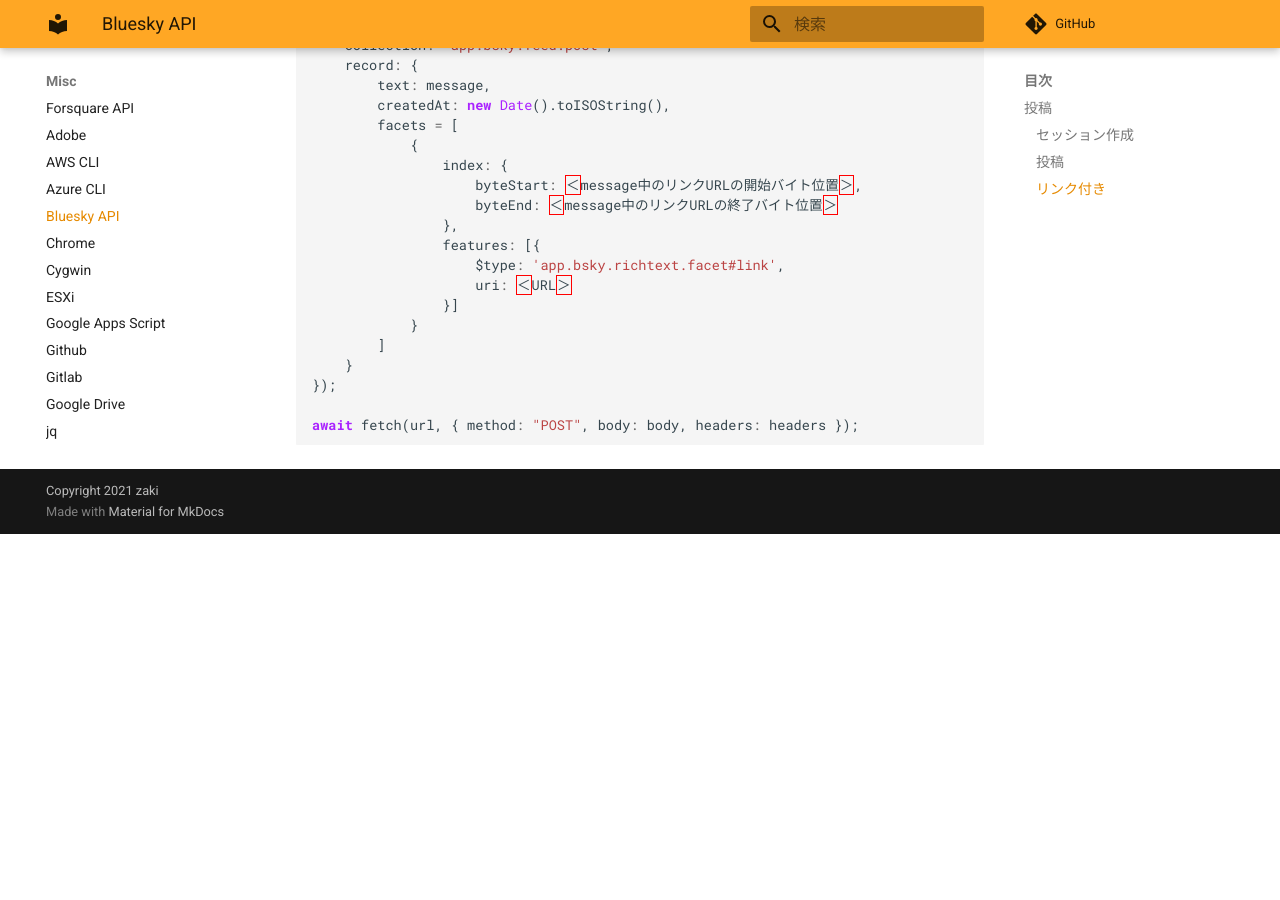
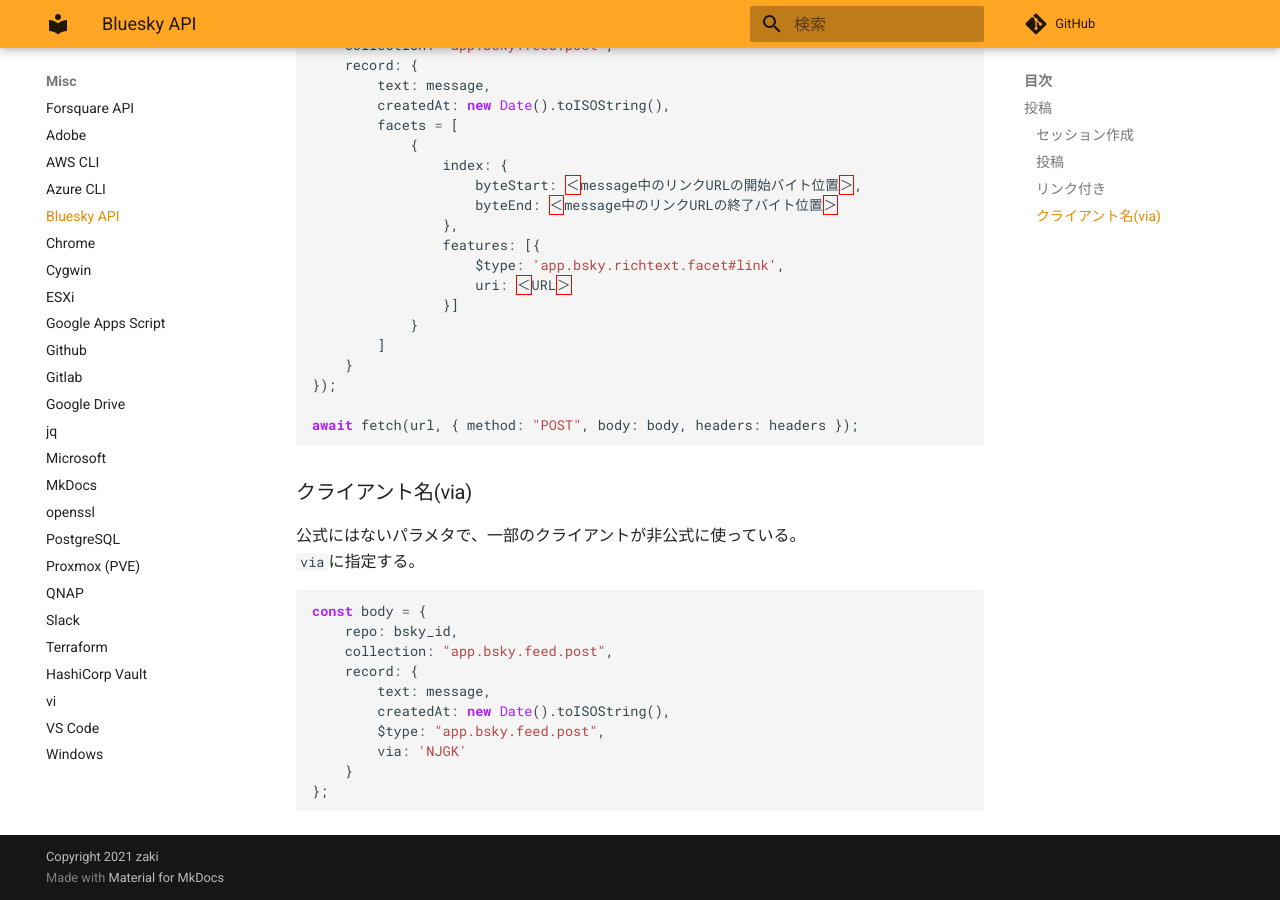
Before and after one commit to zaki-lknr/docs, an MkDocs documentation site: the page built from docs/Misc/bsky.md, in a window 1280 px wide and 900 px high, scrolled down 2049 px. Built offline with MkDocs 1.6.1 and Material for MkDocs 9.7.7, drawn with Linux system fonts in a browser that asks for light colours; comment, search, counter and statistics services are not loaded; before the commit the page ends 2583 px from its top, so only the background shows below that.

Commit message:
add: misc/bsky: client名(via)

````diff
--- a/docs/Misc/bsky.md
+++ b/docs/Misc/bsky.md
@@ -108,3 +108,21 @@ let body = JSON.stringify({
 
 await fetch(url, { method: "POST", body: body, headers: headers });
 ```
+
+### クライアント名(via)
+
+公式にはないパラメタで、一部のクライアントが非公式に使っている。
+`via`に指定する。
+
+```javascript
+const body = {
+    repo: bsky_id,
+    collection: "app.bsky.feed.post",
+    record: {
+        text: message,
+        createdAt: new Date().toISOString(),
+        $type: "app.bsky.feed.post",
+        via: 'NJGK'
+    }
+};
+```
````
